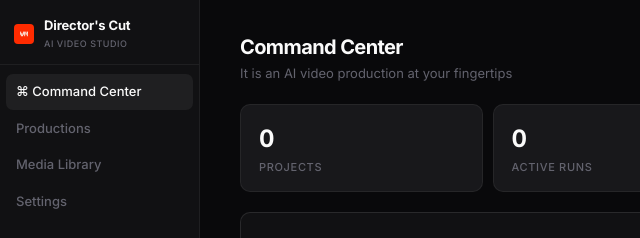
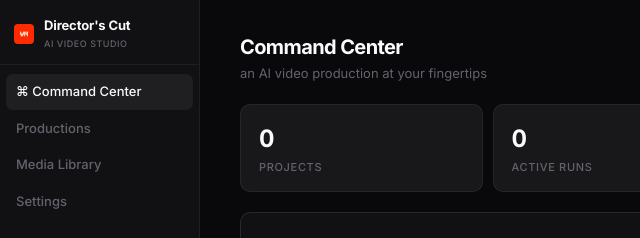
Before and after one commit to JessiP23/director-cut, a website: page src/index.html in a window 1280 px wide. Shown: the top 238 px of the page, 0-640 px from the left. Drawn offline with Linux system fonts and the light colour scheme.

Commit message:
no draft

```diff
--- a/src/index.html
+++ b/src/index.html
@@ -50,7 +50,7 @@
           <header class="page-header">
             <div>
               <h1>Command Center</h1>
-              <p class="page-subtitle">It is an AI video production at your fingertips</p>
+              <p class="page-subtitle">an AI video production at your fingertips</p>
             </div>
           </header>
 
```
Also changed, not shown: .github/workflows/release.yml.
